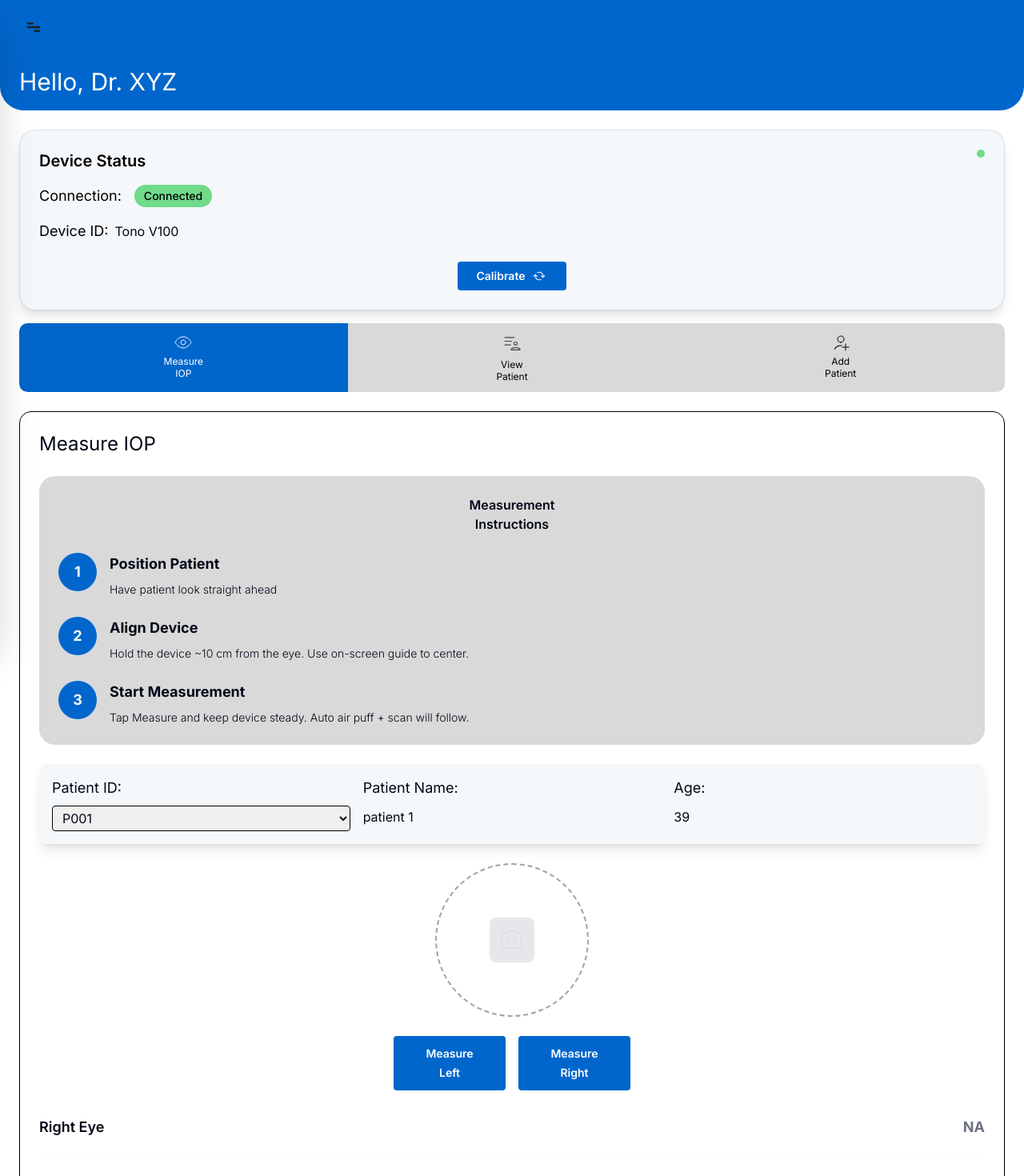
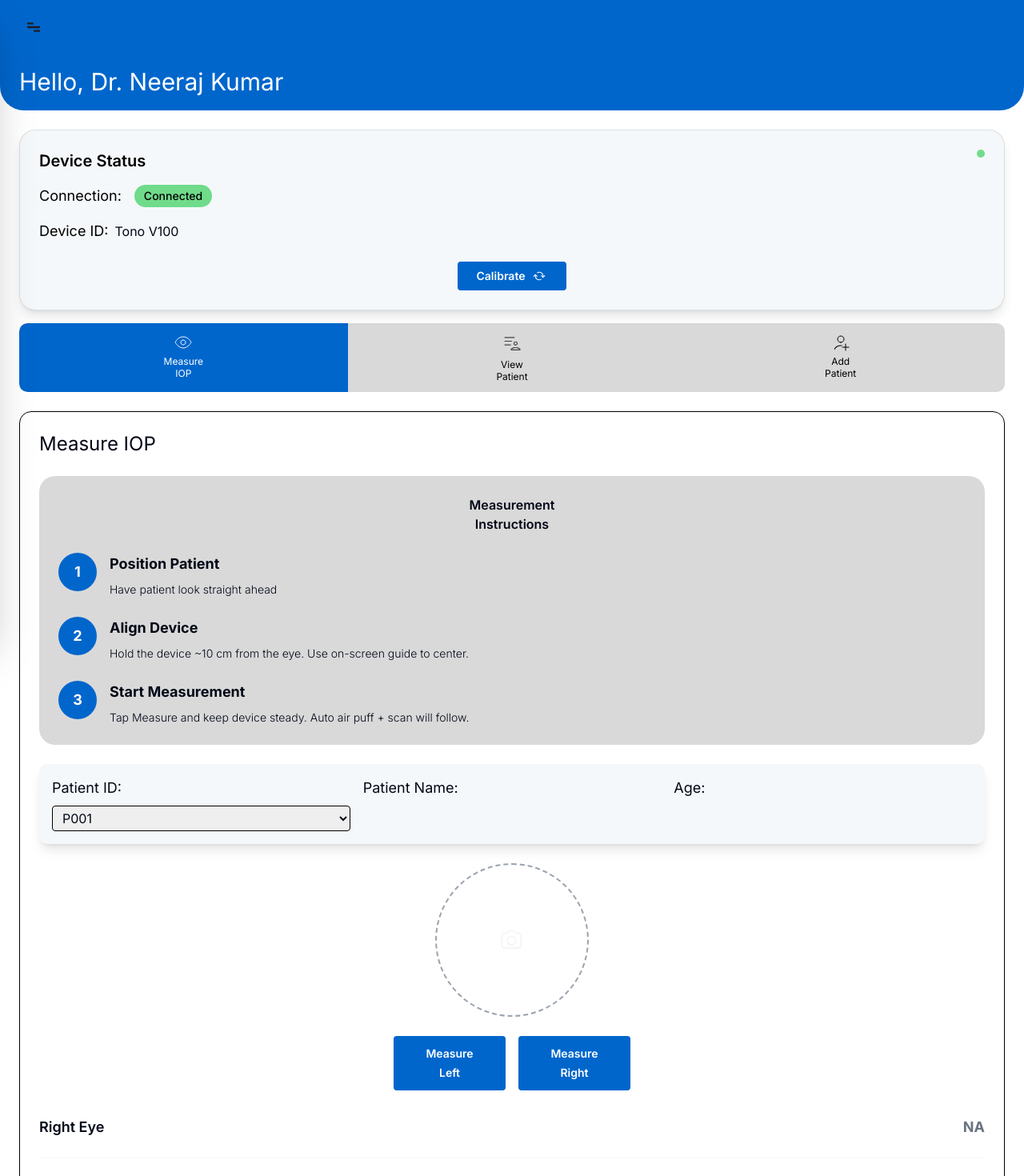
Before and after one commit to Adithyah14/IOP, a React (Vite) app: page /measure-iop in a window 1280 px wide. Shown: the top 1470 px of the page at 80% size. Built offline with nearby package versions, Linux system fonts and the light colour scheme; the HTML template or start-up script is replaced by a standard one.

Commit message:
Update MeasureIOP.tsx

```diff
--- a/src/pages/MeasureIOP.tsx
+++ b/src/pages/MeasureIOP.tsx
@@ -74,9 +74,11 @@ export default function MeasureIOP() {
 }, [showCamera]);
 
   const patients = [
-    { id: "patient1", name: "patient 1", patientId: "P001", age: 39 },
-    { id: "patient2", name: "patient 2", patientId: "P002", age: 44 },
-    { id: "patient3", name: "patient 3", patientId: "P003", age: 36 },
+    { id: "P001", name: "Rajendra Kapoor", patientId: "P001", age: 65 },
+    { id: "P002", name: "Sundar Ramaswamy", patientId: "P002", age: 67 },
+    { id: "P003", name: "Vimala Deshmukh", patientId: "P003", age: 72 },
+    { id: "P004", name: "Mohanlal Joshi", patientId: "P004", age: 66 },
+    { id: "P005", name: "Suresh Sharma", patientId: "P005", age: 70 },
   ];
 
   const selectedPatientData = patients.find((p) => p.id === selectedPatient);
@@ -140,7 +142,7 @@ export default function MeasureIOP() {
 
   return (
     <div className="min-h-screen bg-white">
-      <Header title="Hello,&#10;Dr. XYZ" />
+      <Header title="Hello,&#10;Dr. Neeraj Kumar" />
       <DeviceStatus />
       <Navigation />
 
@@ -267,7 +269,7 @@ export default function MeasureIOP() {
                   autoPlay
                 />
               ) : (
-                <div className="w-14 h-14 bg-gray-200 rounded-lg flex items-center justify-center">
+                <div className="w-14 h-14 bg-white-200 rounded-lg flex items-center justify-center">
                   <svg
                     className="w-8 h-8 text-gray-400"
                     viewBox="0 0 57 57"
```
